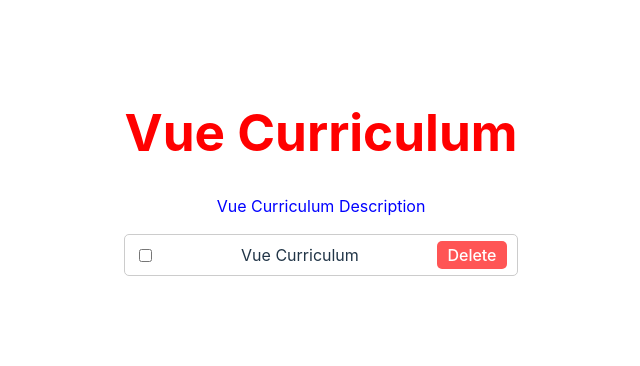
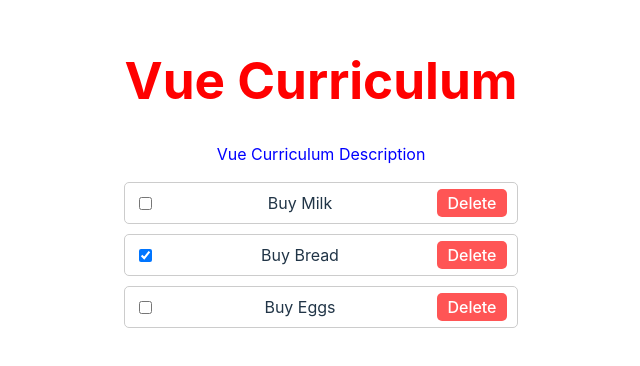
Before and after one commit to tony-tony-alpha/vue-carriculum, a Vue app in the folder v-carriculum/: page / in a window 1280 px wide. Shown: the part 222-588 px from the top of the page, without its empty margins (319-959 px from the left). Built offline with nearby package versions, Linux system fonts and the light colour scheme.

Commit message:
task list

```diff
--- a/v-carriculum/src/App.vue
+++ b/v-carriculum/src/App.vue
@@ -2,19 +2,19 @@
   <div>
     <h1>{{ title }}</h1>
     <p>{{ description }}</p>
-    <TaskItem :title="title" @update:title="updateTitle" />
+    <TaskList />
   </div>
 </template>
 
 <script setup lang="ts">
 import { ref } from 'vue';
-import TaskItem from './components/TaskItem.vue';
+import TaskList from './components/TaskList.vue';
 const title = ref('Vue Curriculum');
 const description = ref('Vue Curriculum Description');
 
-const updateTitle = (value: string) => {
-  title.value = value;
-};
+// const updateTitle = (value: string) => {
+//   title.value = value;
+// };
 </script>
 
 <style scoped>
--- a/v-carriculum/src/components/TaskList.vue
+++ b/v-carriculum/src/components/TaskList.vue
@@ -0,0 +1,54 @@
+<template>
+    <ul class="task-list">
+        <li v-for="task in tasks" :key="task.id" class="task-list__item">
+            <TaskItem
+                :title="task.title"
+                :completed="task.completed"
+                @delete:task="deleteTask"
+                @update:task="updateTask"
+            />
+        </li>
+    </ul>
+</template>
+
+<script setup lang="ts">
+import { ref } from 'vue';
+import TaskItem from './TaskItem.vue';
+
+interface Task {
+    id: number;
+    title: string;
+    completed: boolean;
+}
+
+const tasks = ref<Task[]>([
+    { id: 1, title: 'Buy Milk', completed: false },
+    { id: 2, title: 'Buy Bread', completed: true },
+    { id: 3, title: 'Buy Eggs', completed: false },
+]);
+
+function deleteTask(title: string) {
+    tasks.value = tasks.value.filter(task => task.title !== title);
+}
+
+function updateTask(title: string, newStatus: boolean) {
+    const task = tasks.value.find(t => t.title === title)
+    if (task) {
+        task.completed = newStatus;
+    }
+}
+
+</script>
+
+<style scoped>
+.task-list {
+    list-style: none;
+    padding: 0;
+    margin: 0;
+}
+
+.task-list__item {
+    margin-bottom: 10px;
+}
+
+</style>
```
